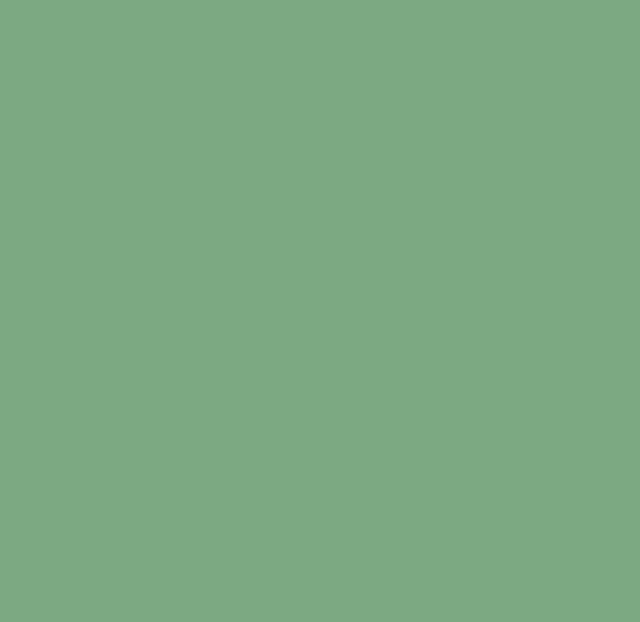
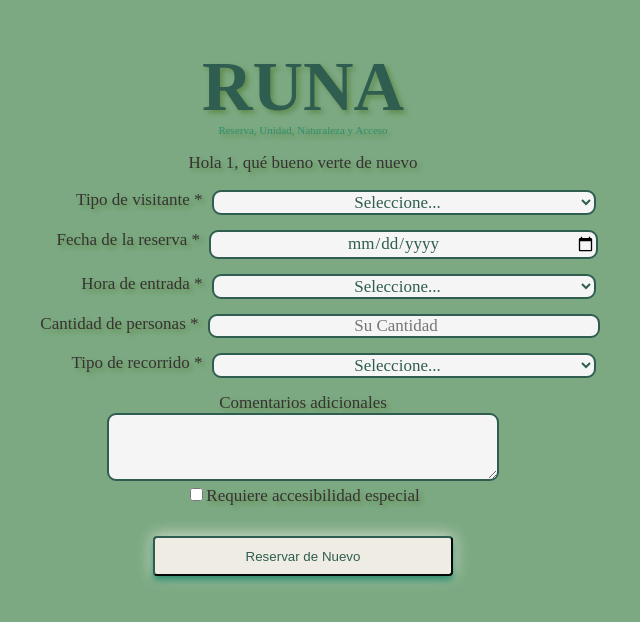
Before and after one commit to Steven-LG09/Runa, an Angular app in the folder Frontend/: page /newReserv/1 in a window 1280 px wide. Before the commit this address led to /. Shown: the top 622 px of the page, without its empty margins (337-977 px from the left). Built offline with nearby package versions, Linux system fonts and the light colour scheme.

Commit message:
RunaCommit21

```diff
--- a/Frontend/src/app/app.routes.ts
+++ b/Frontend/src/app/app.routes.ts
@@ -15,7 +15,7 @@ export const routes: Routes = [
   { path: 'reservMa', component: ReservMaComponent },
   { path: 'form', component: FormComponent},
   { path: 'code', component: CodeComponent},
-  { path: 'newReserv', component: NewReservComponent},
+  { path: 'newReserv/:name', component: NewReservComponent},
   { path: 'thanks', component: ThanksComponent},
   { path: 'login', component: LoginComponent},
   { path: 'mainPri', component: MainPriComponent},
--- a/Frontend/src/app/pages/visitant/code/code.component.html
+++ b/Frontend/src/app/pages/visitant/code/code.component.html
@@ -14,7 +14,8 @@
                 <h4 class="flexTitle2">{{ resultado.name }}</h4>
             </div>
             <div class="flexCode2_3">
-                <button class="buttonCode2 animate__animated animate__pulse animate__infinite"  routerLink="/newReserv">Reservar</button>
+                <button class="buttonCode2 animate__animated animate__pulse animate__infinite"
+                    [routerLink]="['/newReserv', resultado.name]">Reservar</button>
             </div>
         </div>
     </div>
--- a/Frontend/src/app/pages/visitant/new-reserv/new-reserv.component.html
+++ b/Frontend/src/app/pages/visitant/new-reserv/new-reserv.component.html
@@ -1,11 +1,11 @@
 <h1 class="mainName animate__animated animate__fadeInDown">RUNA</h1>
 <p class="subTitle animate__animated animate__fadeIn">Reserva, Unidad, Naturaleza y Acceso</p>
 
-<p class="thanksText animate__animated animate__fadeIn animate__delay-1s">Hola [Aqui Nombre], qué bueno verte de
+<p class="thanksText animate__animated animate__fadeIn animate__delay-1s">Hola {{ nombre }}, qué bueno verte de
     nuevo</p>
 <div class="formLines animate__animated animate__fadeInUp animate__delay-1s">
     <label for="tipoVisitante" class="formText">Tipo de visitante *</label>
-    <select id="tipoVisitante" name="tipoVisitante" required class="selectForm">
+    <select id="tipoVisitante" #visitorType name="tipoVisitante" required class="selectForm">
         <option value="">Seleccione...</option>
         <option value="individual">Individual</option>
         <option value="familiar">Grupo familiar</option>
@@ -17,12 +17,12 @@
 
 <div class="formLines animate__animated animate__fadeInUp animate__delay-1s">
     <label for="fecha" class="formText">Fecha de la reserva *</label>
-    <input type="date" id="fecha" name="fecha" required class="selectForm"><br>
+    <input type="date" id="fecha" #date name="fecha" required class="selectForm"><br>
 </div>
 
 <div class="formLines animate__animated animate__fadeInUp animate__delay-1s">
     <label for="hora" class="formText">Hora de entrada *</label>
-    <select id="hora" name="hora" required class="selectForm">
+    <select id="hora" #time name="hora" required class="selectForm">
         <option value="">Seleccione...</option>
         <option value="09:00">09:00</option>
         <option value="10:00">10:00</option>
@@ -35,12 +35,12 @@
 
 <div class="formLines animate__animated animate__fadeInUp animate__delay-1s">
     <label for="cantidad" class="formText">Cantidad de personas *</label>
-    <input type="number" id="cantidad" name="cantidad" min="1" required class="inputForm" placeholder="Su Cantidad"><br>
+    <input type="number" #quantity id="cantidad" name="cantidad" min="1" required class="inputForm" placeholder="Su Cantidad"><br>
 </div>
 
 <div class="formLines animate__animated animate__fadeInUp animate__delay-1s">
     <label for="tipoRecorrido" class="formText">Tipo de recorrido *</label>
-    <select id="tipoRecorrido" name="tipoRecorrido" required class="selectForm">
+    <select id="tipoRecorrido" #walkType name="tipoRecorrido" required class="selectForm">
         <option value="">Seleccione...</option>
         <option value="libre">Recorrido libre</option>
         <option value="guiado">Visita guiada</option>
@@ -51,13 +51,15 @@
 
 <div class="blockForm animate__animated animate__fadeInUp animate__delay-1s">
     <label for="comentarios" class="formText2">Comentarios adicionales</label><br>
-    <textarea id="comentarios" name="comentarios" rows="3" class="textTareaForm"></textarea>
+    <textarea id="comentarios" #comments name="comentarios" rows="3" class="textTareaForm"></textarea>
     <div class="checkbox-group">
-        <input type="checkbox" id="accesibilidad" name="accesibilidad">
+        <input type="checkbox" #accesability id="accesibilidad" name="accesibilidad">
         <label for="accesibilidad" class="formText2">Requiere accesibilidad especial</label>
     </div>
 </div>
 
 <div class="formLines animate__animated animate__fadeInUp animate__delay-1s">
-    <button class="buttonForm animate__animated animate__pulse animate__infinite" routerLink="/thanks">Reservar de Nuevo</button>
+    <button class="buttonForm animate__animated animate__pulse animate__infinite" (click)="reserVation()">Reservar de Nuevo</button>
 </div>
+
+<div *ngIf="loadingMessage">Cargando...</div>
--- a/Frontend/src/app/pages/visitant/new-reserv/new-reserv.component.ts
+++ b/Frontend/src/app/pages/visitant/new-reserv/new-reserv.component.ts
@@ -1,12 +1,98 @@
-import { Component } from '@angular/core';
-import { RouterModule } from '@angular/router';
+import { Component, OnInit, ElementRef, ViewChild } from '@angular/core';
+import { RouterModule, ActivatedRoute, Router } from '@angular/router';
+import { HttpClient, HttpClientModule } from '@angular/common/http';
+import { CommonModule } from '@angular/common';
+import DOMPurify from 'dompurify';
 
 @Component({
+  standalone: true,
   selector: 'app-new-reserv',
-  imports: [RouterModule],
+  imports: [RouterModule, HttpClientModule, CommonModule],
   templateUrl: './new-reserv.component.html',
   styleUrl: './new-reserv.component.css'
 })
-export class NewReservComponent {
+export class NewReservComponent implements OnInit {
+  nombre: string = '';
 
+  constructor(private route: ActivatedRoute, private http: HttpClient, private router: Router) { }
+
+  ngOnInit(): void {
+    this.nombre = this.route.snapshot.paramMap.get('name') || '';
+  }
+
+  // Referencias a los inputs del HTML
+  @ViewChild('visitorType') visitorTypeRef!: ElementRef<HTMLSelectElement>;
+  @ViewChild('date') dateRef!: ElementRef<HTMLInputElement>;
+  @ViewChild('time') timeRef!: ElementRef<HTMLSelectElement>;
+  @ViewChild('quantity') quantityRef!: ElementRef<HTMLInputElement>;
+  @ViewChild('walkType') walkTypeRef!: ElementRef<HTMLSelectElement>;
+  @ViewChild('comments') commentsRef!: ElementRef<HTMLTextAreaElement>;
+  @ViewChild('accesability') accesabilityRef!: ElementRef<HTMLInputElement>;
+
+  // Variable para mostrar u ocultar el mensaje de carga
+  loadingMessage = false;
+
+  // Función que se ejecuta al hacer clic en el botón "Enviar"
+  reserVation(): void {
+    // Obtenemos los valores de los inputs directamente desde el DOM
+    const rawVisitorType = this.visitorTypeRef.nativeElement.value;
+    const rawDate = this.dateRef.nativeElement.value;
+    const rawTime = this.timeRef.nativeElement.value;
+    const rawQuantity = this.quantityRef.nativeElement.value;
+    const rawWalkType = this.walkTypeRef.nativeElement.value;
+    const rawComments = this.commentsRef.nativeElement.value;
+    const accesability = this.accesabilityRef.nativeElement.checked;
+
+    // Sanitizamos los valores para prevenir inyecciones XSS
+    const sanitizedQuantity = DOMPurify.sanitize(rawQuantity);
+    const sanitizedComments = DOMPurify.sanitize(rawComments);
+
+    // Asignamos los valores sanitizados de nuevo a los inputs
+    this.quantityRef.nativeElement.value = sanitizedQuantity;
+    this.commentsRef.nativeElement.value = sanitizedComments;
+
+    // Validamos que los campos no estén vacíos
+    if (!sanitizedQuantity || !sanitizedComments) {
+      alert('Debes ingresar los campos obligatorios.');
+      return;
+    }
+
+    // Mostramos el mensaje de carga
+    this.loadingMessage = true;
+
+    // Enviamos una petición POST al backend con los datos
+    this.http.post<any>('http://localhost:4000/form2', {
+      name: this.nombre,
+      visitortype: rawVisitorType,
+      date: rawDate,
+      time: rawTime,
+      quantity: sanitizedQuantity,
+      walktype: rawWalkType,
+      comments: sanitizedComments,
+      accesability: accesability
+    }).subscribe({
+      next: (result) => {
+        // Ocultamos el mensaje de carga
+        this.loadingMessage = false;
+
+        // Si el login falla, mostramos el mensaje de error
+        if (!result.success) {
+          const message = result.message
+            .replace(/</g, '&lt;')
+            .replace(/>/g, '&gt;');
+          alert(message);
+        }
+        // Si el login es exitoso y hay una URL de redirección
+        else if (result.redirectUrl) {
+          this.router.navigate([result.redirectUrl]); // Redirigimos
+        }
+      },
+      error: (err) => {
+        // En caso de error de red o del servidor
+        console.error('Error durante el proceso:', err);
+        this.loadingMessage = false;
+        alert('Ocurrió un error en el proceso.');
+      }
+    });
+  }
 }
```
Also changed, not shown: 1 other file (tests, documents, lock files or other folders).
